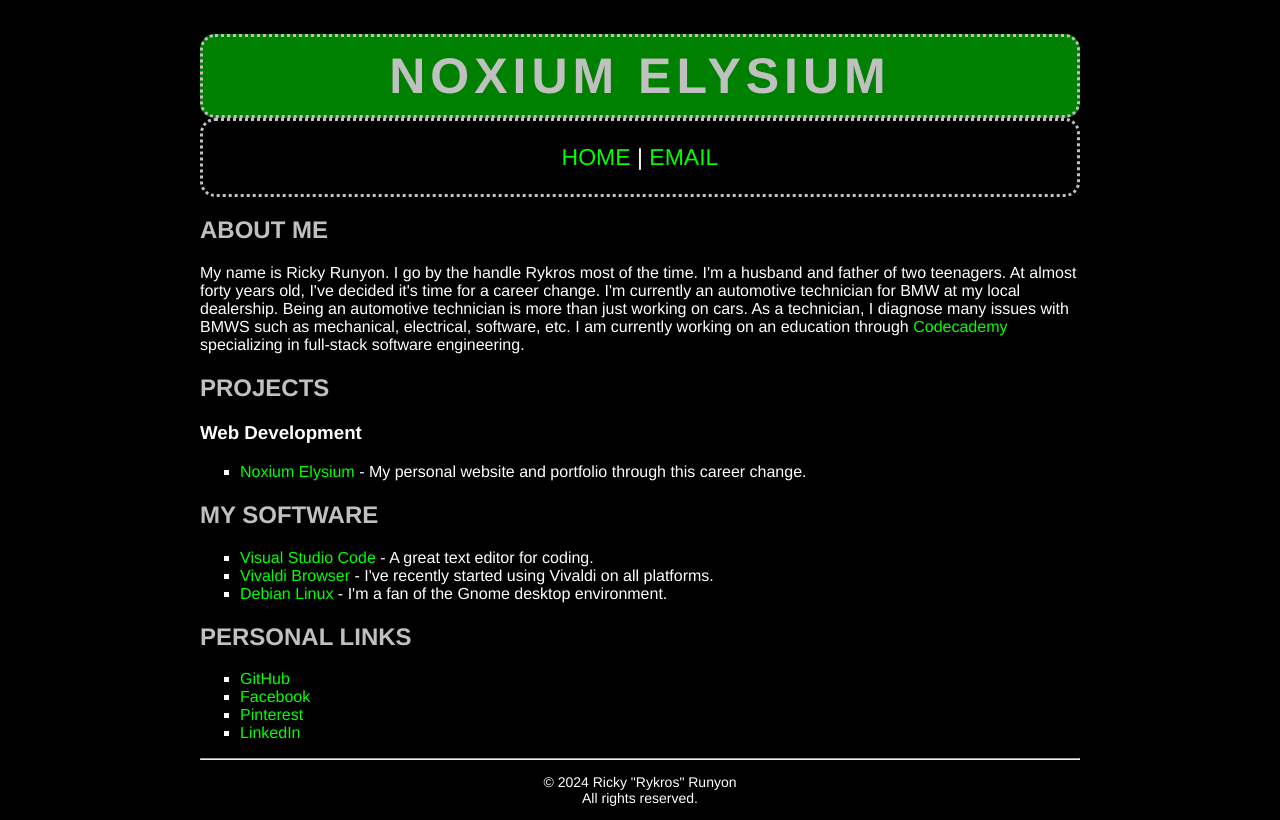
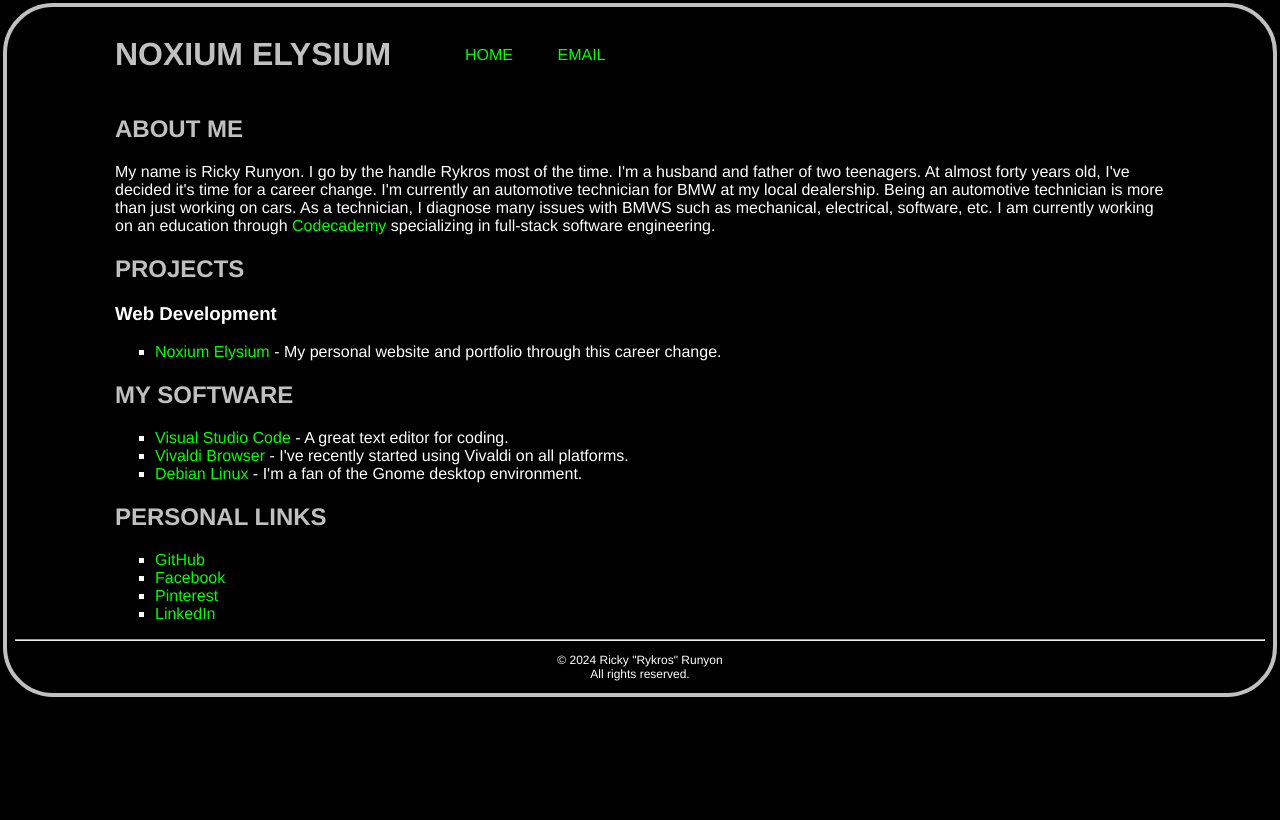
Before and after one commit to rykros/Noxium-Elysium, a plain HTML site: page index.html in a window 1280 px wide. Drawn offline with Linux system fonts and the light colour scheme.

Commit message:
Add files via upload
Updated index.html and style.css files.

```diff
--- a/index.html
+++ b/index.html
@@ -5,12 +5,14 @@
     <link href="style.css" rel="stylesheet">
   </head>
   <body>
-    <header>
-      <h1>NOXIUM ELYSIUM</h1>
-    </header>
-    <nav>
-      <p id="navigation"><a href="./index.html">HOME</a> | <a href="mailto:rickylrunyon@gmail.com" target="_blank">EMAIL</a></p>
-    </nav>
+    <div class="headerNavigation">
+      <header>
+        <h1>NOXIUM ELYSIUM</h1>
+      </header>
+      <nav>
+        <a href="./index.html">HOME</a> <a href="mailto:rickylrunyon@gmail.com" target="_blank">EMAIL</a>
+      </nav>
+    </div>
     <main>
       <h2>ABOUT ME</h2>
       <p>My name is Ricky Runyon. I go by the handle Rykros most of the time. I'm a husband and father of two teenagers. At almost forty years old, I've decided it's time for a career change. I'm currently an automotive technician for BMW at my local dealership. Being an automotive technician is more than just working on cars. As a technician, I diagnose many issues with BMWS such as mechanical, electrical, software, etc. I am currently working on an education through <a href="https://www.codecademy.com/" target="_blank">Codecademy</a> specializing in full-stack software engineering.</p>
--- a/style.css
+++ b/style.css
@@ -1,5 +1,4 @@
 * {
-    background-color: black;
     color: silver;
     font-family: Helvetica;
 }
@@ -13,26 +12,13 @@ a:hover {
     text-decoration: underline;
 }
 
-body {
-    margin-left: 200px;
-    margin-right: 200px;
-}
-
 footer {
-    font-size: 14px;
+    font-size: 12px;
     text-align: center;
 }
 
-h1 {
-    background-color: green;
-    border: 3px dotted silver;
-    border-radius: 15px;
-    font-size: 50px;
-    font-weight: bold;
-    letter-spacing: 5px;
-    margin-bottom: 0px;
-    padding: 10px;
-    text-align: center;
+header {
+    flex: 1;
 }
 
 h2 {
@@ -45,15 +31,31 @@ p {
     color: white;
 }
 
+html {
+    background-color: black;
+    border: 4px solid silver;
+    border-radius: 50px;
+    margin: 3px;
+}
+
+main {
+    margin-left: 100px;
+    margin-right: 100px;
+}
+
 nav {
-    border: 3px dotted silver;
-    border-radius: 15px;
-    font-size: 23px;
-    margin-top: 0px;
-    text-align: center;
+    flex: 2;
+    word-spacing: 40px;
 }
 
 ul {
     color: white;
     list-style: square;
 }
+
+.headerNavigation {
+    align-items: center;
+    display: flex;
+    margin-left: 100px;
+    margin-right: 100px;
+}
```
